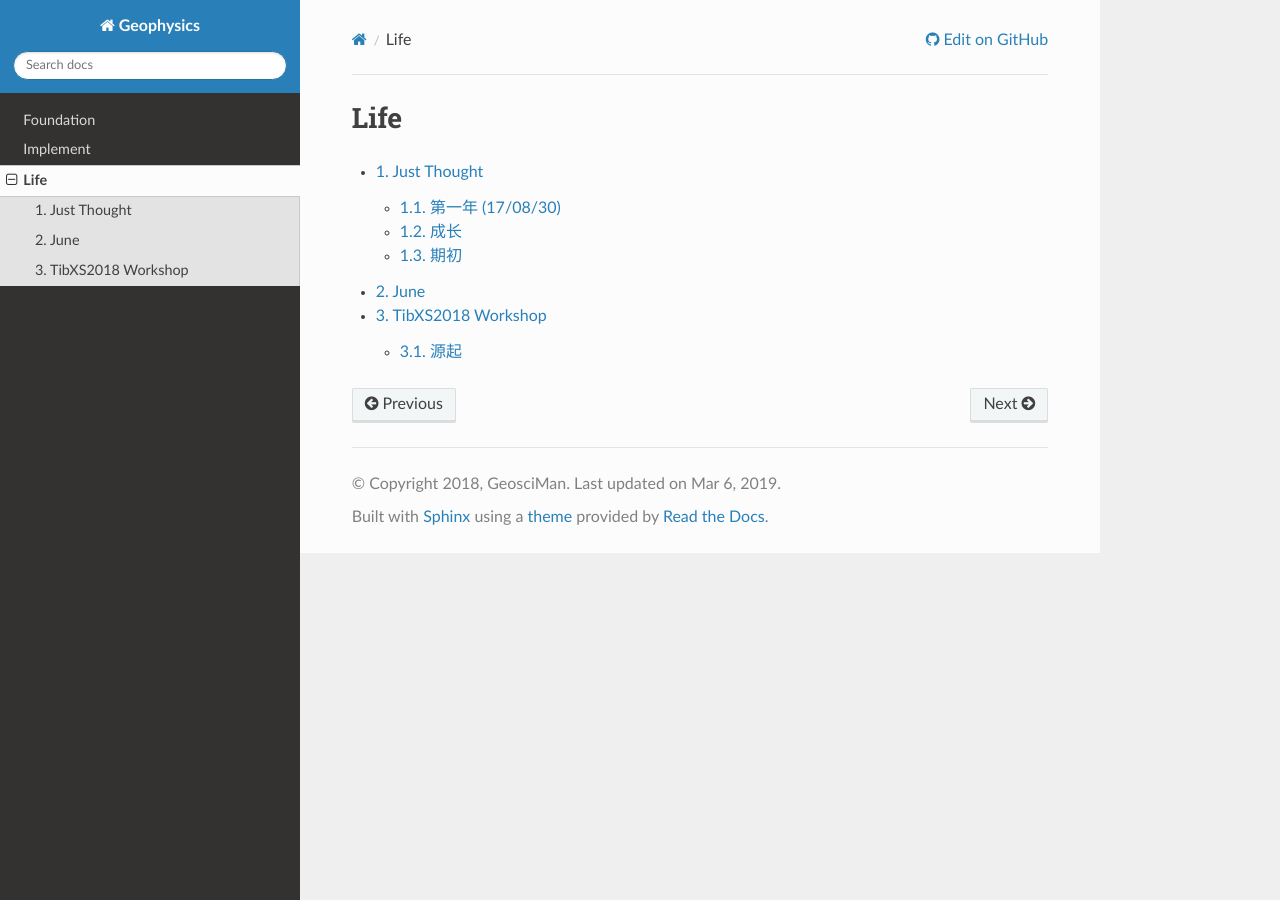
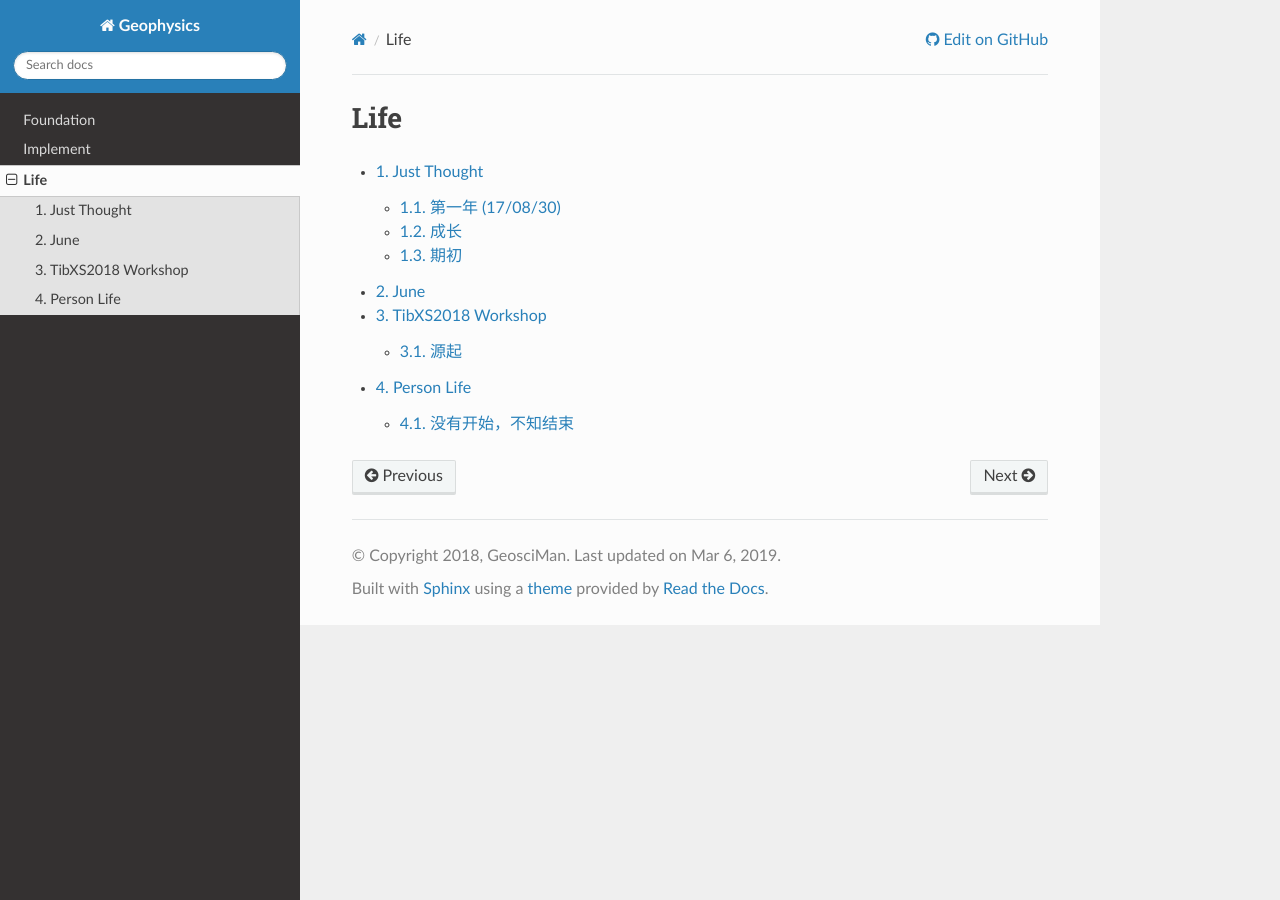
Before and after one commit to geosciman/GeophysicsResearch, a Sphinx documentation site: the page built from source/life/index.rst, in a window 1280 px wide. Built offline with Sphinx 7.4.7 and the Read the Docs theme 2.0.0, drawn with Linux system fonts in a browser that asks for light colours; some of the changed lines change nothing that is shown.

Commit message:
add new file at 2019年03月 6日 10:49:50.

```diff
--- a/source/life/index.rst
+++ b/source/life/index.rst
@@ -10,3 +10,4 @@ Life
    justthought
    June
    TibXS2018
+   personlife
--- /dev/null
+++ b/source/life/personlife.rst
@@ -0,0 +1,6 @@
+Person Life
+====================
+
+没有开始，不知结束
+-------------------
+因为自己的性子问题，突然发现，很多东西就是恰好如此而已，就是自己，没有自己所想的那么多。自己有的想法，很多情况下，别人也有这种想法，只是有没有表现而已。
```
